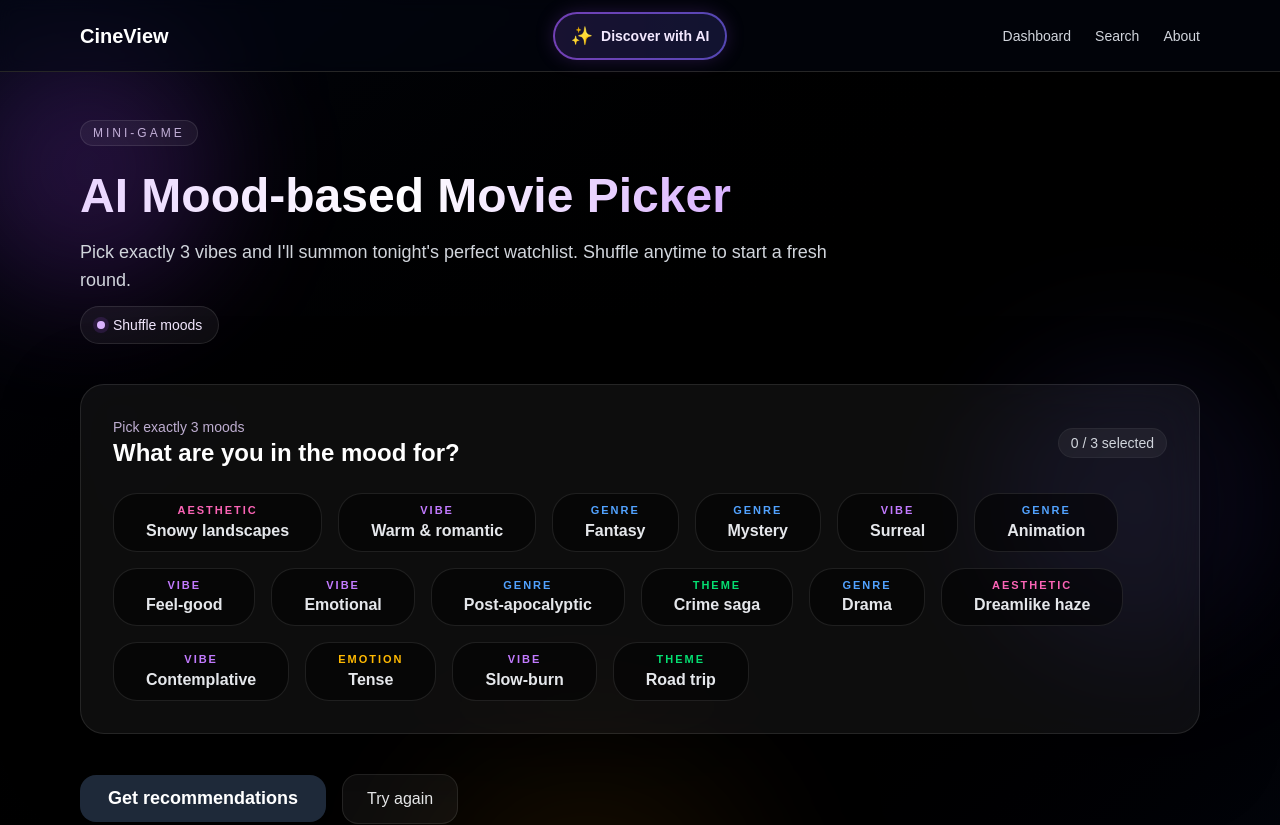
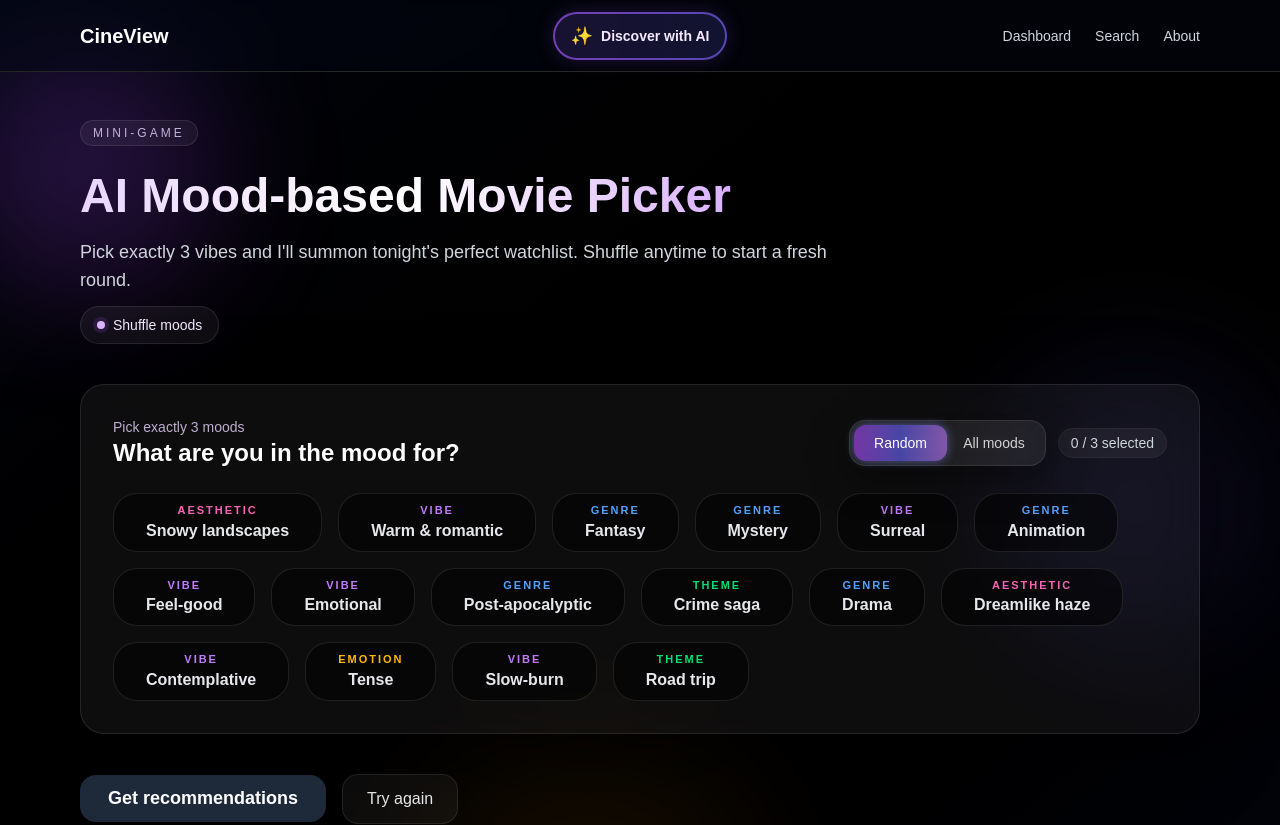
Before and after one commit to jimbokid/movies-nextJs, a Next.js app: page /discover-ai in a window 1280 px wide. Shown: the top 825 px of the page. Built offline with nearby package versions, Linux system fonts and the light colour scheme.

Commit message:
Add all-moods toggle and grouped badge view to Discover AI

```diff
--- /dev/null
+++ b/src/app/discover-ai/ModeSwitch.tsx
@@ -0,0 +1,59 @@
+'use client';
+
+import { useEffect, useState } from 'react';
+
+export type DiscoverMode = 'random' | 'all';
+
+const OPTIONS: { label: string; value: DiscoverMode }[] = [
+    { label: 'Random', value: 'random' },
+    { label: 'All moods', value: 'all' },
+];
+
+export default function ModeSwitch({
+    value,
+    onChange,
+}: {
+    value: DiscoverMode;
+    onChange: (mode: DiscoverMode) => void;
+}) {
+    const [internal, setInternal] = useState<DiscoverMode>(value);
+
+    useEffect(() => {
+        setInternal(value);
+    }, [value]);
+
+    const handle = (v: DiscoverMode) => {
+        setInternal(v);
+        onChange(v);
+    };
+
+    const idx = OPTIONS.findIndex(opt => opt.value === internal);
+
+    return (
+        <div className="w-full sm:w-auto">
+            <div className="relative inline-flex w-full sm:w-auto rounded-2xl border border-white/10 bg-white/5 px-1 py-1 shadow-[0_12px_40px_rgba(0,0,0,0.45)] backdrop-blur-xl">
+                <div className="relative grid w-full grid-cols-2 text-xs sm:text-sm font-medium">
+                    <div
+                        aria-hidden
+                        className="pointer-events-none absolute inset-y-0 w-1/2 rounded-xl bg-gradient-to-r from-purple-500/60 via-indigo-500/60 to-purple-400/60 shadow-[0_0px_10px_rgba(129,140,248,0.55)] transition-transform duration-200 ease-out"
+                        style={{ transform: `translateX(${idx * 100}%)` }}
+                    />
+                    {OPTIONS.map(opt => (
+                        <button
+                            key={opt.value}
+                            type="button"
+                            onClick={() => handle(opt.value)}
+                            aria-pressed={internal === opt.value}
+                            className={[
+                                'relative z-10 px-4 py-2 rounded-xl transition-colors cursor-pointer text-center focus-visible:outline-none focus-visible:ring-2 focus-visible:ring-purple-300/60 focus-visible:ring-offset-2 focus-visible:ring-offset-gray-950',
+                                internal === opt.value ? 'text-white' : 'text-neutral-300 hover:text-white',
+                            ].join(' ')}
+                        >
+                            {opt.label}
+                        </button>
+                    ))}
+                </div>
+            </div>
+        </div>
+    );
+}
--- a/src/app/discover-ai/page.tsx
+++ b/src/app/discover-ai/page.tsx
@@ -1,6 +1,6 @@
 'use client';
 
-import { useCallback, useEffect, useRef, useState } from 'react';
+import { useCallback, useEffect, useMemo, useRef, useState } from 'react';
 import Link from 'next/link';
 import Image from 'next/image';
 import { motion, AnimatePresence, type Variants, stagger } from 'framer-motion';
@@ -10,11 +10,13 @@ import {
     BADGE_TITLE_COLORS,
     DEFAULT_BADGE_COLOR,
     DEFAULT_BADGE_TITLE_COLOR,
+    moodBadges,
     sampleBadges,
 } from '@/data/moodBadges';
 import { LOADING_MESSAGES } from '@/constants/appConstants';
 import LoadingOverlay from '@/components/LoadingOverlay';
 import Heading from '@/app/discover-ai/Heading';
+import ModeSwitch, { DiscoverMode } from '@/app/discover-ai/ModeSwitch';
 
 const BADGE_MIN = 14;
 const BADGE_MAX = 20;
@@ -76,6 +78,7 @@ export default function DiscoverAiPage() {
     const [round, setRound] = useState(0);
     const resultsRef = useRef<HTMLDivElement | null>(null);
     const [didSearch, setDidSearch] = useState(false);
+    const [mode, setMode] = useState<DiscoverMode>('random');
 
     useEffect(() => {
         if (!loading) {
@@ -109,6 +112,30 @@ export default function DiscoverAiPage() {
     useEffect(() => {
         shuffleBadges();
     }, [shuffleBadges]);
+
+    const groupedBadges = useMemo(() => {
+        const groups = new Map<string, MoodBadge[]>();
+        moodBadges.forEach(badge => {
+            if (!groups.has(badge.category)) {
+                groups.set(badge.category, []);
+            }
+            groups.get(badge.category)?.push(badge);
+        });
+
+        return Array.from(groups.entries());
+    }, []);
+
+    const randomBadges = useMemo(() => {
+        const withSelections = [...availableBadges];
+
+        selected.forEach(sel => {
+            if (!withSelections.some(item => item.id === sel.id)) {
+                withSelections.unshift(sel);
+            }
+        });
+
+        return withSelections;
+    }, [availableBadges, selected]);
 
     useEffect(() => {
         if (recommendations.length > 0 && !loading) {
@@ -185,7 +212,7 @@ export default function DiscoverAiPage() {
                 </div>
 
                 <div className="relative max-w-6xl mx-auto px-4 py-12 space-y-10">
-                    <Heading shuffleBadges={shuffleBadges} />
+                    <Heading shuffleBadges={shuffleBadges} shuffleDisabled={mode === 'all'} />
 
                     <section className="relative rounded-3xl border border-white/10 bg-white/5 backdrop-blur-xl shadow-[0_20px_80px_rgba(0,0,0,0.45)] p-4 md:p-8 space-y-6 overflow-hidden">
                         {loading && (
@@ -198,19 +225,23 @@ export default function DiscoverAiPage() {
                                     What are you in the mood for?
                                 </h2>
                             </div>
+                            <div className="flex flex-wrap items-center justify-end gap-3">
+                                <ModeSwitch value={mode} onChange={setMode} />
                                 <span className="text-sm text-gray-300 bg-white/5 border border-white/5 px-3 py-1 rounded-full">
                                     {selected.length} / 3 selected
                                 </span>
                             </div>
+                        </div>
 
+                        {mode === 'random' ? (
                             <motion.div
-                            key={round}
+                                key={`${mode}-${round}`}
                                 variants={badgeContainerVariants}
                                 initial="hidden"
                                 animate="show"
                                 className="flex flex-wrap gap-3 md:gap-4"
                             >
-                            {availableBadges.map(badge => {
+                                {randomBadges.map(badge => {
                                     const isSelected = selected.some(item => item.id === badge.id);
                                     const categoryColor =
                                         BADGE_COLORS[badge.category] ?? DEFAULT_BADGE_COLOR;
@@ -239,6 +270,67 @@ export default function DiscoverAiPage() {
                                     );
                                 })}
                             </motion.div>
+                        ) : (
+                            <div className="space-y-6">
+                                {groupedBadges.map(([category, badges]) => {
+                                    const categoryTitleColor =
+                                        BADGE_TITLE_COLORS[category] ?? DEFAULT_BADGE_TITLE_COLOR;
+
+                                    return (
+                                        <motion.div
+                                            key={category}
+                                            variants={badgeContainerVariants}
+                                            initial="hidden"
+                                            animate="show"
+                                            className="space-y-3"
+                                        >
+                                            <div className="flex items-center gap-2">
+                                                <span
+                                                    className={`text-xs tracking-[0.18em] uppercase text-gray-300 ${categoryTitleColor}`}
+                                                >
+                                                    {category.toUpperCase()}
+                                                </span>
+                                                <span className="h-px w-10 bg-white/10" />
+                                            </div>
+                                            <div className="flex flex-wrap gap-3 md:gap-4">
+                                                {badges.map(badge => {
+                                                    const isSelected = selected.some(
+                                                        item => item.id === badge.id,
+                                                    );
+                                                    const categoryColor =
+                                                        BADGE_COLORS[badge.category] ??
+                                                        DEFAULT_BADGE_COLOR;
+                                                    const badgeCategoryTitleColor =
+                                                        BADGE_TITLE_COLORS[badge.category] ??
+                                                        DEFAULT_BADGE_TITLE_COLOR;
+
+                                                    return (
+                                                        <motion.button
+                                                            variants={badgeItemVariants}
+                                                            key={badge.id}
+                                                            type="button"
+                                                            onClick={() => handleToggleBadge(badge)}
+                                                            className={`cursor-pointer ${badgeButtonBase} ${
+                                                                isSelected
+                                                                    ? categoryColor
+                                                                    : 'bg-black/50 border-white/10 text-gray-200 hover:border-purple-300/60 hover:text-white hover:shadow-[0_10px_30px_rgba(124,58,237,0.15)]'
+                                                            }`}
+                                                        >
+                                                            <span
+                                                                className={`block text-[11px] uppercase tracking-[0.18em] ${badgeCategoryTitleColor}`}
+                                                            >
+                                                                {badge.category}
+                                                            </span>
+                                                            <span className="text-base">{badge.label}</span>
+                                                        </motion.button>
+                                                    );
+                                                })}
+                                            </div>
+                                        </motion.div>
+                                    );
+                                })}
+                            </div>
+                        )}
                         {hint && <p className="text-sm text-amber-300">{hint}</p>}
                     </section>
 
@@ -277,7 +369,12 @@ export default function DiscoverAiPage() {
                         <button
                             type="button"
                             onClick={shuffleBadges}
-                            className="cursor-pointer px-6 py-3 rounded-2xl border border-white/10 bg-white/5 text-gray-100 hover:border-purple-300/60 hover:bg-purple-500/10 transition"
+                            disabled={mode === 'all'}
+                            className={`cursor-pointer px-6 py-3 rounded-2xl border border-white/10 bg-white/5 text-gray-100 transition ${
+                                mode === 'all'
+                                    ? 'opacity-60 cursor-not-allowed'
+                                    : 'hover:border-purple-300/60 hover:bg-purple-500/10'
+                            }`}
                         >
                             Try again
                         </button>
@@ -299,7 +396,12 @@ export default function DiscoverAiPage() {
                                     <button
                                         type="button"
                                         onClick={shuffleBadges}
-                                        className="text-sm underline underline-offset-4 hover:text-white"
+                                        disabled={mode === 'all'}
+                                        className={`text-sm underline underline-offset-4 ${
+                                            mode === 'all'
+                                                ? 'text-gray-500 cursor-not-allowed'
+                                                : 'hover:text-white'
+                                        }`}
                                     >
                                         Try again
                                     </button>
```
Also changed, not shown: src/app/discover-ai/Heading.tsx (+8 -2 lines). Lines whose indentation alone changed are shown as unchanged.
